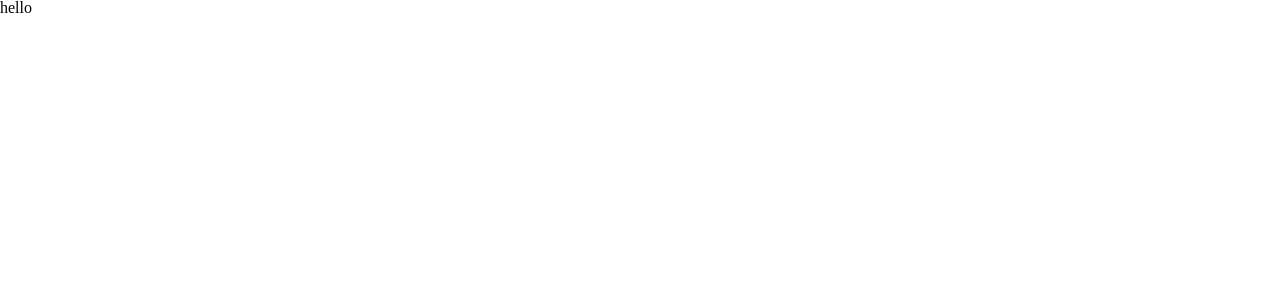
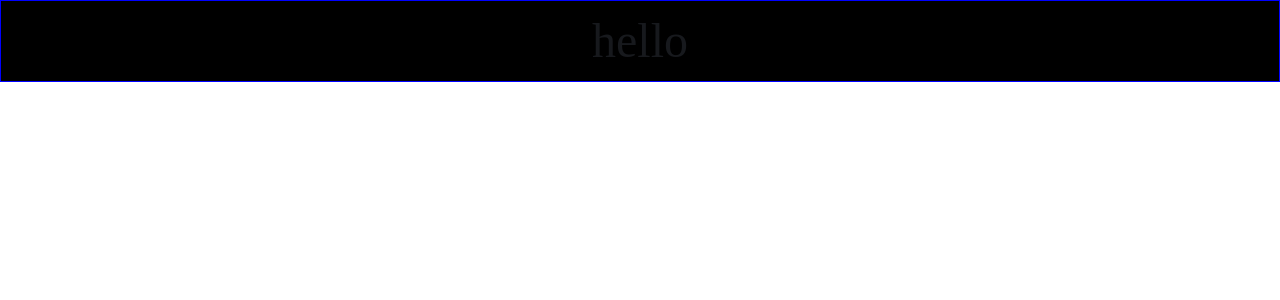
Before and after one commit to hanbinchoi/FIFO4-DataCenter, a React (Create React App) app: page / in a window 1280 px wide. Shown: the top 300 px of the page. Built offline with nearby package versions, Linux system fonts and the light colour scheme.

Commit message:
design: add container and container css

```diff
--- a/package.json
+++ b/package.json
@@ -10,6 +10,7 @@
     "@types/node": "^16.18.36",
     "@types/react": "^18.2.12",
     "@types/react-dom": "^18.2.5",
+    "@types/styled-components": "^5.1.26",
     "react": "^18.2.0",
     "react-dom": "^18.2.0",
     "react-scripts": "5.0.1",
--- a/src/App.tsx
+++ b/src/App.tsx
@@ -1,5 +1,8 @@
 import React from "react";
-import { createGlobalStyle } from "styled-components";
+import { createGlobalStyle, styled } from "styled-components";
+import Title from "./Title";
+import { ThemeProvider } from "styled-components";
+import { darkTheme } from "./theme";
 
 // 글로벌 스타일 적용 (reset CSS)
 const GlobalStyle = createGlobalStyle`
@@ -49,11 +52,30 @@ table {
 }
 `;
 
+const Container = styled.div`
+  @media (min-width: 390px) {
+    background-color: black;
+  }
+  display: flex;
+  flex-direction: column;
+  align-items: center;
+  justify-content: center;
+
+  padding: 1rem 100px;
+  border: 1px solid blue;
+  background-color: ${(props) => props.theme.bgColor};
+`;
+
 function App() {
   return (
     <>
       <GlobalStyle />
-      <h1>hello</h1>
+
+      <ThemeProvider theme={darkTheme}>
+        <Container>
+          <Title />
+        </Container>
+      </ThemeProvider>
     </>
   );
 }
--- /dev/null
+++ b/src/Title.tsx
@@ -0,0 +1,12 @@
+import { styled } from "styled-components";
+
+const TitleText = styled.div`
+  font-size: 3rem;
+  color: ${(props) => props.theme.textColor};
+`;
+
+function Title() {
+  return <TitleText>hello</TitleText>;
+}
+
+export default Title;
--- a/src/index.tsx
+++ b/src/index.tsx
@@ -1,6 +1,7 @@
 import React from "react";
 import ReactDOM from "react-dom/client";
 import App from "./App";
+import { darkTheme } from "./theme";
 
 const root = ReactDOM.createRoot(
   document.getElementById("root") as HTMLElement
--- /dev/null
+++ b/src/theme.ts
@@ -0,0 +1,5 @@
+export const darkTheme = {
+  bgColor: "#FFFFFF",
+  textColor: "#17191d",
+  accentColor: "#a3e90c",
+};
```
Also changed, not shown: 2 other files (tests, documents, lock files or other folders).
